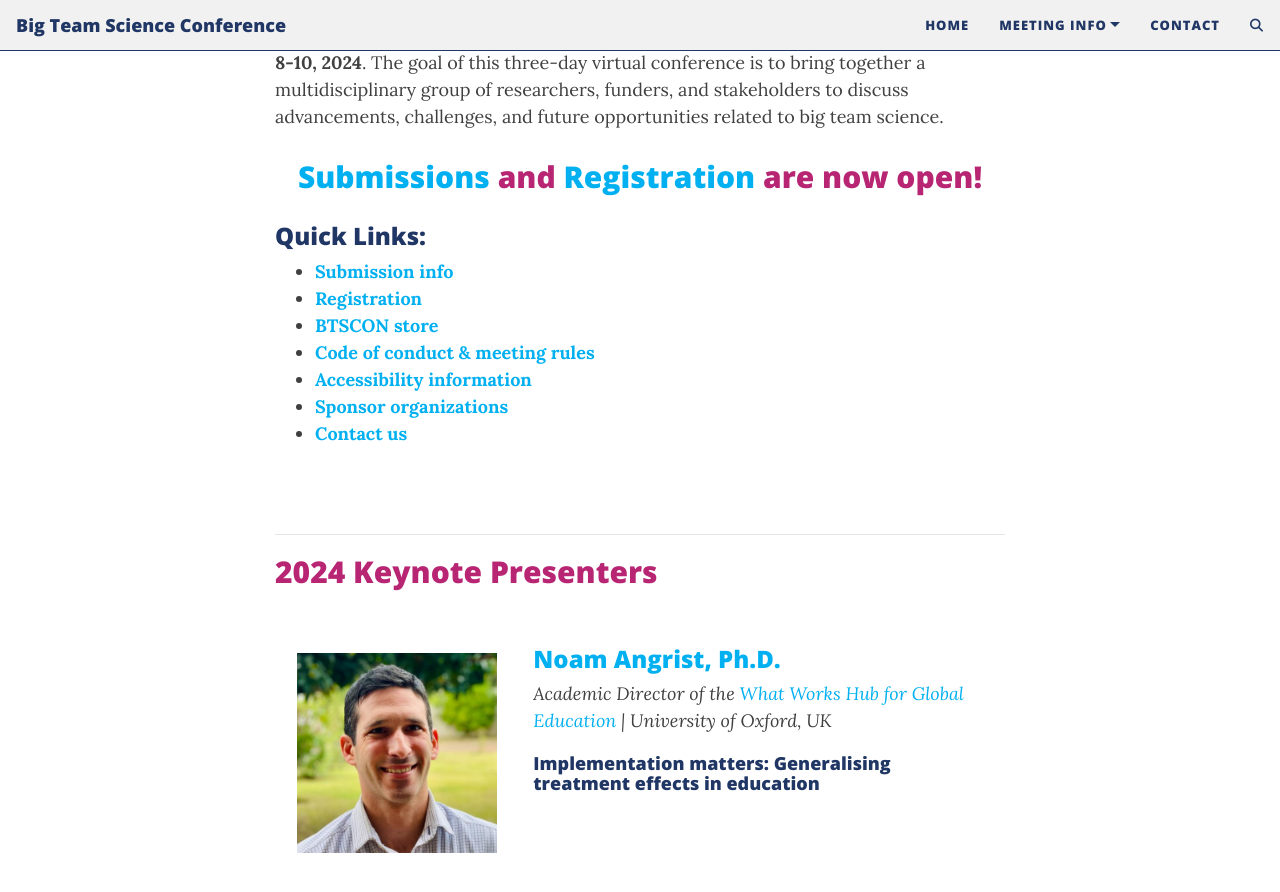
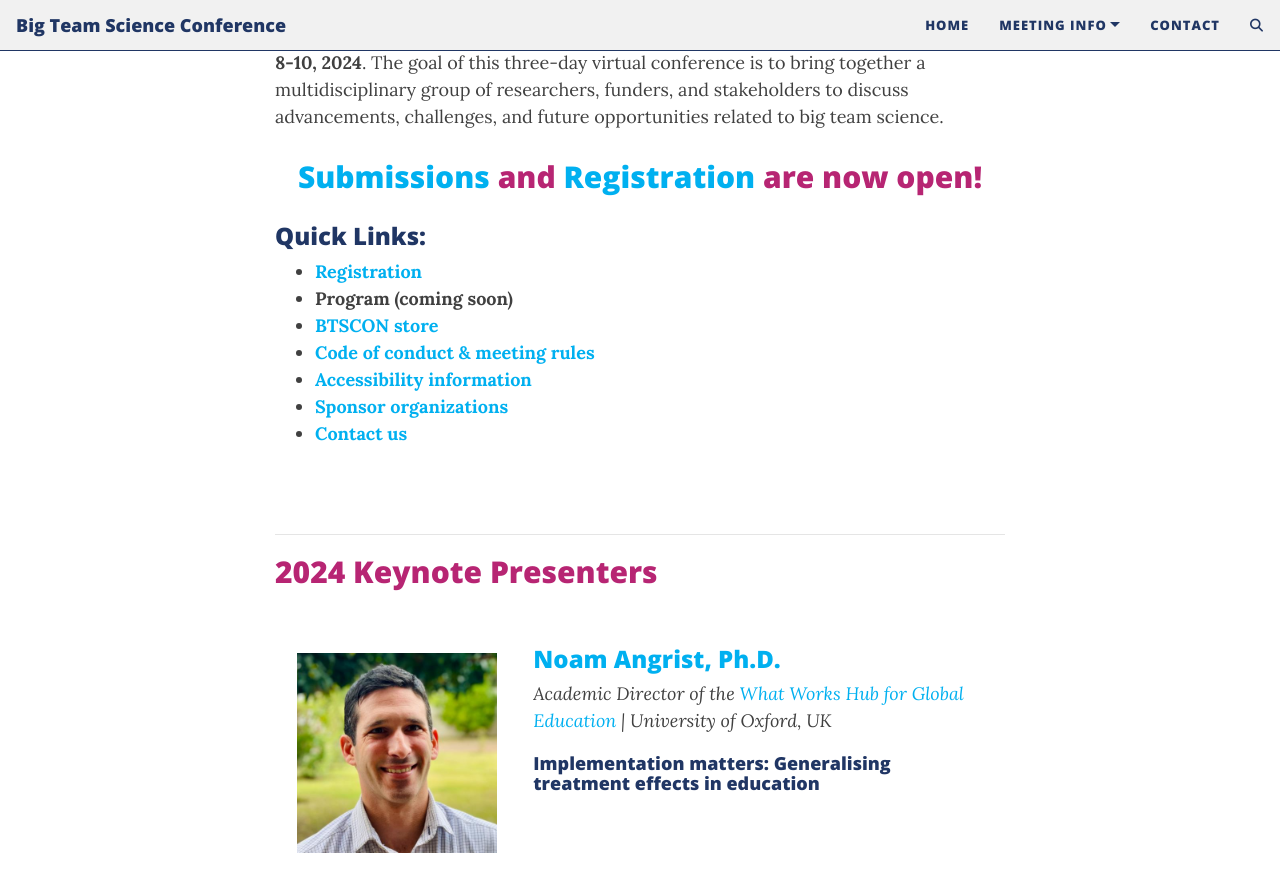
Before and after one commit to bigteamscienceconference/bigteamscienceconference.github.io, a Jekyll site: the page built from index.md, in a window 1280 px wide and 900 px high, scrolled down 546 px. Shown: the top 892 px of the window. Built offline with Jekyll 4.4.1, drawn with Linux system fonts in a browser that asks for light colours; comment, search, counter and statistics services are not loaded.

Commit message:
remove submission links

```diff
--- a/index.md
+++ b/index.md
@@ -19,8 +19,8 @@ layout: page
 
 
 ### Quick Links:
-* <b><a href="{{site.baseurl}}/submissions/">Submission info</a></b>
 * <b><a href="{{site.baseurl}}/registration/">Registration</a></b>
+* <b>Program (coming soon)</b>
 * <b><a href="https://www.bonfire.com/store/psychological-science-accelerator-store/" target="_blank">BTSCON store</a></b>
 * <b><a href="{{site.baseurl}}/codeofconduct/">Code of conduct & meeting rules</a></b>
 * <b><a href="{{site.baseurl}}/access/">Accessibility information</a></b>
```
Also changed, not shown: submissions.md (+5 -4 lines).
